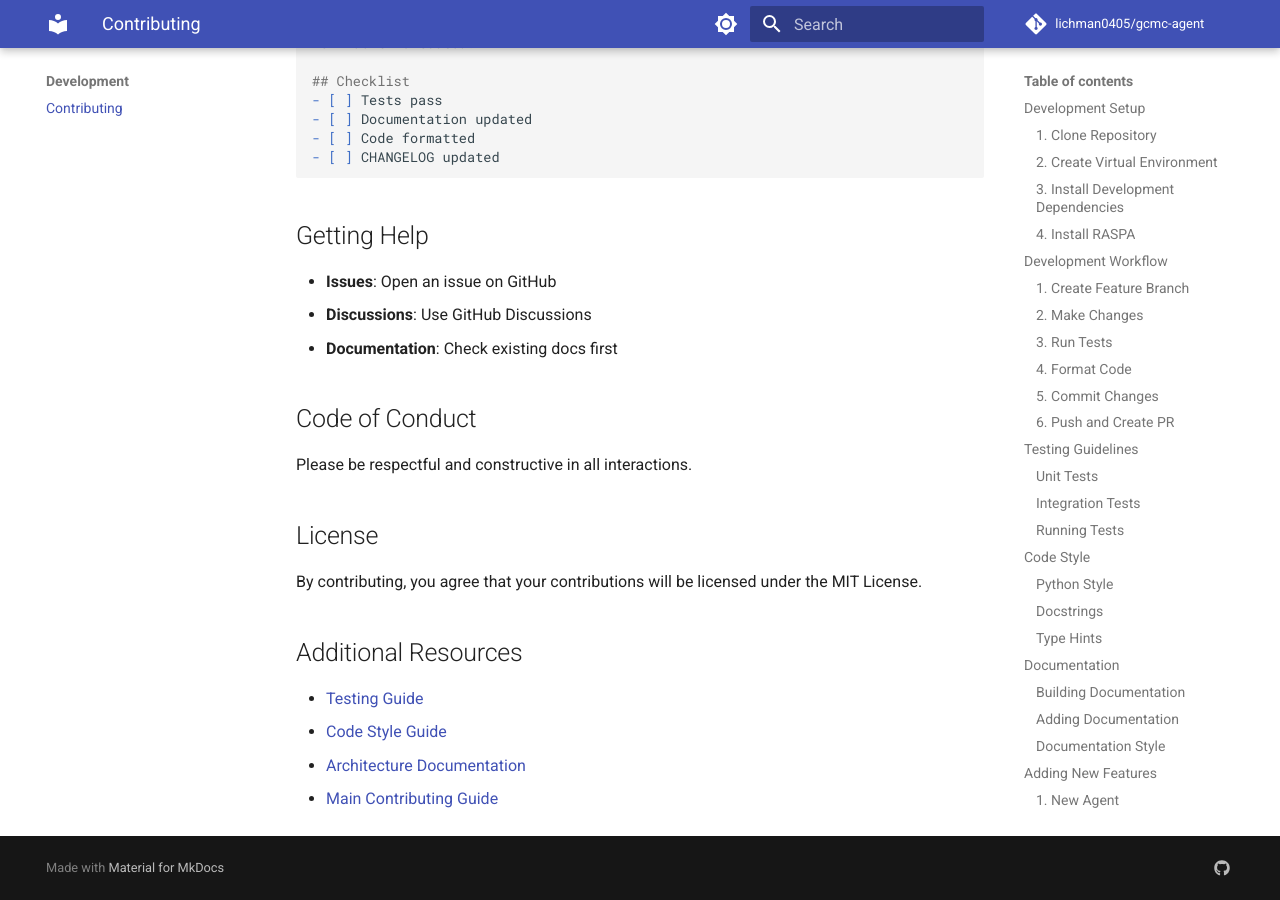
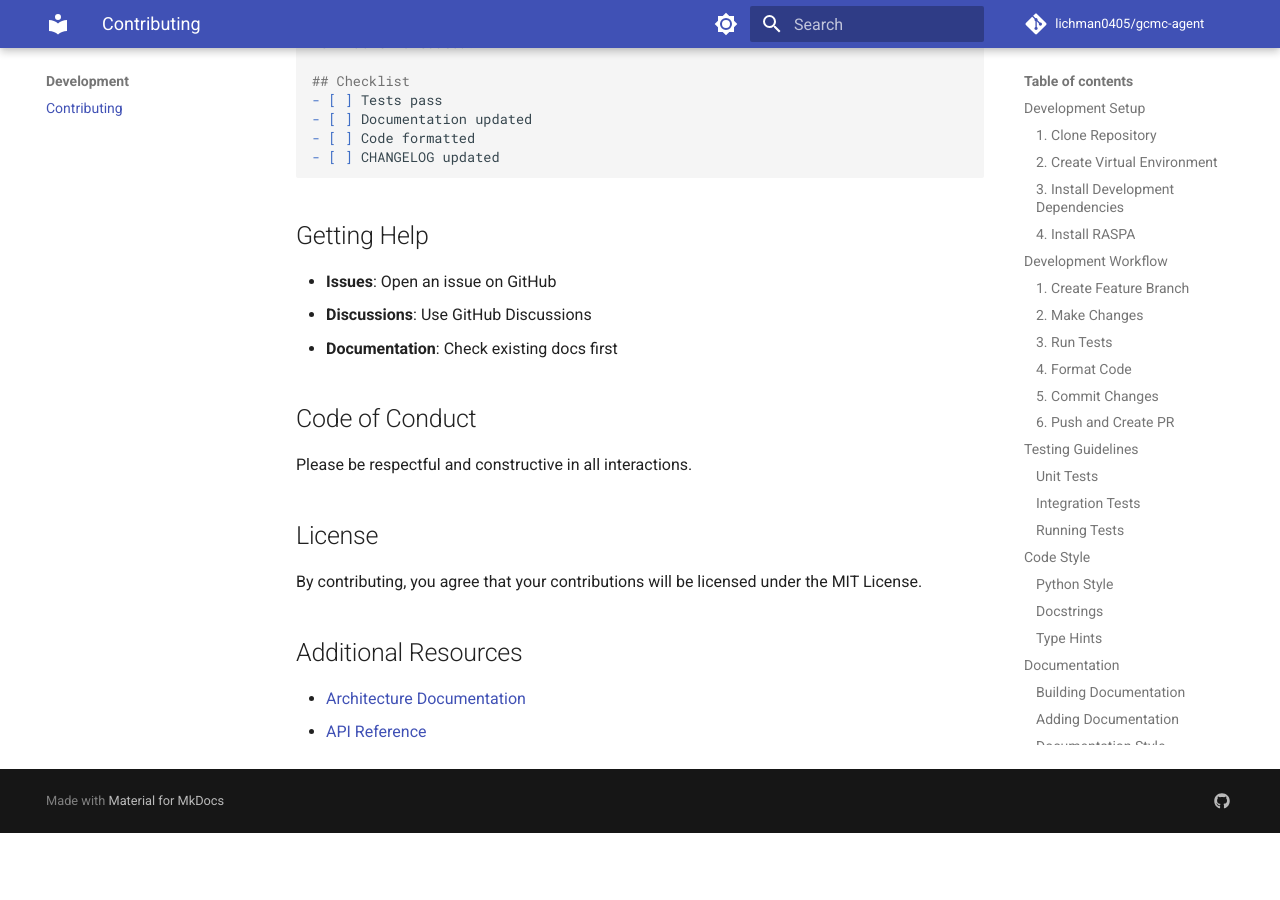
Before and after one commit to lichman0405/gcmc-agent, an MkDocs documentation site: the page built from docs/development/contributing.md, in a window 1280 px wide and 900 px high, scrolled down 6701 px. Built offline with MkDocs 1.6.1 and Material for MkDocs 9.7.7, drawn with Linux system fonts in a browser that asks for light colours; comment, search, counter and statistics services are not loaded; the version menu is left out; after the commit the page ends 7534 px from its top, so only the background shows below that.

Commit message:
Remove non-existent documentation links

```diff
--- a/docs/development/contributing.md
+++ b/docs/development/contributing.md
@@ -343,7 +343,5 @@ By contributing, you agree that your contributions will be licensed under the MI
 
 ## Additional Resources
 
-- [Testing Guide](testing.md)
-- [Code Style Guide](code-style.md)
 - [Architecture Documentation](../user-guide/architecture.md)
-- [Main Contributing Guide](../../CONTRIBUTING.md)
+- [API Reference](../api/agents.md)
```
